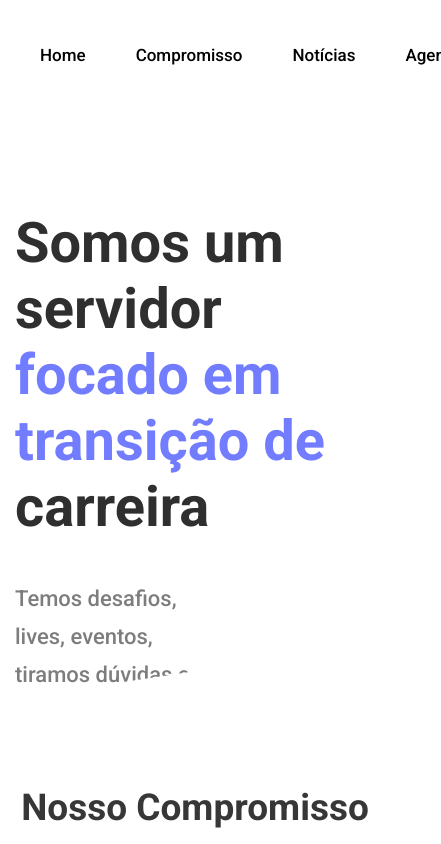
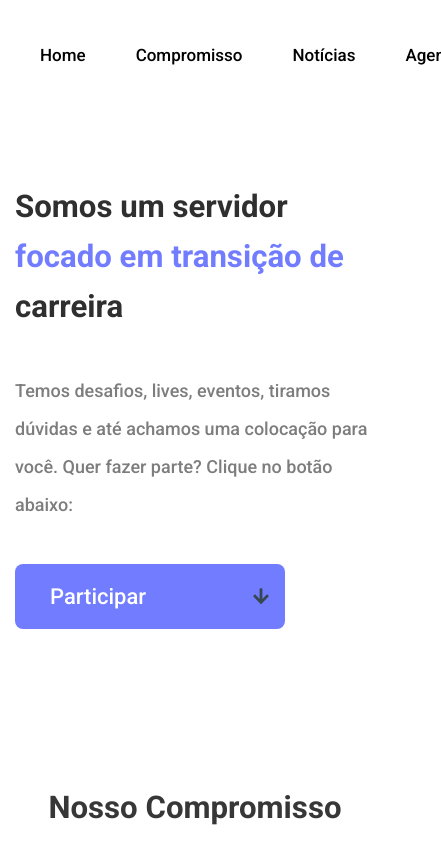
Before and after one commit to VictorHAP1603/tech-people, a React (Create React App) app: page / in a window 390 px wide. Shown: the top 844 px of the page, 441 px wide, since content can reach past the window. Built offline with nearby package versions, Linux system fonts and the light colour scheme.

Commit message:
responsivo main finalizado

```diff
--- a/src/components/Header/style.ts
+++ b/src/components/Header/style.ts
@@ -92,4 +92,8 @@ export const Container = styled.header`
       }
     }
   }
+
+  @media (max-width: 768px) {
+    /* display: none; */
+  }
 `;
--- a/src/components/IntroductionSection/style.ts
+++ b/src/components/IntroductionSection/style.ts
@@ -8,7 +8,7 @@ export const Container = styled(motion.div)`
 
   h2 {
     font-weight: 700;
-    font-size: 37px;
+    font-size: min(37px, 8vw);
     line-height: 54px;
     margin-bottom: 25px;
     color: ${(p) => p.theme.colors.black};
@@ -16,7 +16,7 @@ export const Container = styled(motion.div)`
 
   p {
     font-weight: 500;
-    font-size: 22px;
+    font-size: min(22px, 5vw);
     line-height: 38px;
     color: ${(p) => p.theme.colors.gray};
     margin-bottom: 75px;
@@ -33,4 +33,10 @@ export const Container = styled(motion.div)`
       animation: ${fadeBottom} 0.8s 1.5s forwards;
     }
   }
+
+  @media (max-width: 350px) {
+    p {
+      line-height: 30px;
+    }
+  }
 `;
--- a/src/components/NewsItem/style.ts
+++ b/src/components/NewsItem/style.ts
@@ -2,7 +2,6 @@ import styled from "styled-components";
 import { motion } from "framer-motion";
 
 export const Container = styled(motion.div)`
-  width: 30%;
   box-shadow: 0px 0px 10px rgba(0, 0, 0, 0.1);
   border-radius: 12px;
 
--- a/src/components/ScheduleItem/style.ts
+++ b/src/components/ScheduleItem/style.ts
@@ -121,4 +121,55 @@ export const Container = styled(motion.div)`
       }
     }
   }
+
+  @media (max-width: 800px) {
+    width: 98%;
+  }
+
+  @media (max-width: 450px) {
+    .header {
+      flex-direction: column;
+
+      .date {
+        width: 50%;
+        margin-right: 0px;
+        margin-bottom: 20px;
+
+      }
+
+      > p {
+        text-align: center;
+      }
+    }
+
+    > p {
+      text-align: justify;
+    }
+
+    .footer {
+      flex-direction: column;
+
+      > div {
+        order: 1;
+        justify-content: center;
+        margin-bottom: 20px;
+      }
+
+      button {
+        order: 2;
+        background-color: ${p => p.theme.colors.primary};
+        justify-content: center;
+        padding: 20px;
+        border-radius: 8px;
+
+        p {
+          color: ${p => p.theme.colors.white};
+        }
+
+        &:after {
+          display: none;
+        }
+      }
+    }
+  }
 `;
--- a/src/pages/Home/Banner/style.ts
+++ b/src/pages/Home/Banner/style.ts
@@ -15,7 +15,7 @@ const studentUp = keyframes`
 `;
 
 export const Container = styled.section`
-  height: 70vh !important;
+  height: 70vh;
   position: relative;
   clip-path: polygon(0 0, 100% 0%, 100% 90%, 0% 100%);
 
@@ -27,7 +27,7 @@ export const Container = styled.section`
 
     h1 {
       color: ${(p) => p.theme.colors.black3};
-      font-size: 56px;
+      font-size: min(57px, 8vw);
       line-height: 66px;
       transition: all .5s;
       animation: ${fadeRight} 0.8s forwards;
@@ -123,6 +123,10 @@ export const Container = styled.section`
   }
 
   @media(max-width: 980px) {
+    clip-path: polygon(0 0, 100% 0%, 100% 100%, 0% 100%);
+
+
+
     .content {
       a {
         width: 40%;
@@ -131,4 +135,39 @@ export const Container = styled.section`
 
   }
 
+  @media (max-width: 768px) {
+
+    height: 70vh;
+    display: flex;
+    align-items: center;
+
+    .content {
+      padding: 0px;
+
+      > p {
+        width: 75%;
+      }
+
+      > a {
+        width: 60%;
+      }
+    }
+  }
+
+  @media (max-width: 520px){
+    .content {
+      h1 {
+        line-height: 50px;
+      }
+
+      > p {
+        font-size: 18px;
+        width: 100%;
+      }
+
+      > a {
+        width: 75%;
+      }
+    }
+  }
 `;
--- a/src/pages/Home/Contact/style.ts
+++ b/src/pages/Home/Contact/style.ts
@@ -122,12 +122,15 @@ export const Container = styled(motion.section)`
       font-weight: 700;
       font-size: 37px;
       color: ${(p) => p.theme.colors.black};
+      text-align: center;
+
     }
 
     .text {
       color: rgba(55, 71, 79, 0.72);
       font-size: 18px;
       margin: 10px 0px 40px 0px;
+      text-align: center;
     }
 
     button {
--- a/src/pages/Home/News/style.ts
+++ b/src/pages/Home/News/style.ts
@@ -8,4 +8,21 @@ export const Container = styled.section`
 export const NewsContainer = styled.div`
   display: flex;
   justify-content: space-between;
+
+  > div {
+    width: 30%;
+  }
+
+  @media (max-width: 768px) {
+    flex-direction: column;
+
+    > div {
+      width: 100%;
+
+
+      & + div {
+        margin-top: 60px;
+      }
+    }
+  }
 `;
--- a/src/pages/Home/OurSchedule/index.tsx
+++ b/src/pages/Home/OurSchedule/index.tsx
@@ -2,6 +2,7 @@ import React, { useEffect, useState } from "react";
 
 import { Container, SchedulesControls, SchedulesSlider } from "./style";
 import { ScheduleItem, ScheduleItemProps } from "../../../components/ScheduleItem";
+import { useMedia } from "../../../hooks/useMedia";
 
 // Components
 import { IntroductionSection } from "../../../components/IntroductionSection";
@@ -11,13 +12,18 @@ export const OurSchedule = () => {
   const [schedules, setSchedules] = useState<ScheduleItemProps[]>([])
   const [controlsSlider, setControlsSlider] = useState<number[]>([])
   const [activeControlSlider, setActiveControlSlider] = useState(0)
+  const [slidesPerPage, setSlidesPerPage] = useState(2)
+
+  const match = useMedia('(max-width: 800px)')
+
+
 
   useEffect(() => {
     async function requestSchedules() {
       const json = await GET_SCHEDULES();
       setSchedules(json)
 
-      formatControlsSlider(Math.ceil(json.length / 2))
+      formatControlsSlider(Math.ceil(json.length / slidesPerPage))
     }
 
     function formatControlsSlider(num: number) {
@@ -33,7 +39,6 @@ export const OurSchedule = () => {
     setActiveControlSlider(index)
   }
 
-
   return <Container id="schedules" className="container">
     <IntroductionSection title="Anota ai na nossa agenda">
       Temos um monte de eventos que estamos criando no nosso servidor. Fique de olho que sempre tem coisa boa!
@@ -48,9 +53,15 @@ export const OurSchedule = () => {
     </SchedulesSlider>
 
     <SchedulesControls>
-      {controlsSlider.map((_, i) => (
-        <button onClick={() => handleChangeSlide(i)} className={i === activeControlSlider ? "active" : ""} key={i}></button>
-      ))}
+      {!match ? (
+        controlsSlider.map((_, i) => (
+          <button onClick={() => handleChangeSlide(i)} className={i === activeControlSlider ? "active" : ""} key={i}></button>
+        ))
+      ) : (
+        schedules.map((_, i) => (
+          <button onClick={() => handleChangeSlide(i)} className={i === activeControlSlider ? "active" : ""} key={i}></button>
+        ))
+      )}
     </SchedulesControls>
 
   </Container>;
```
